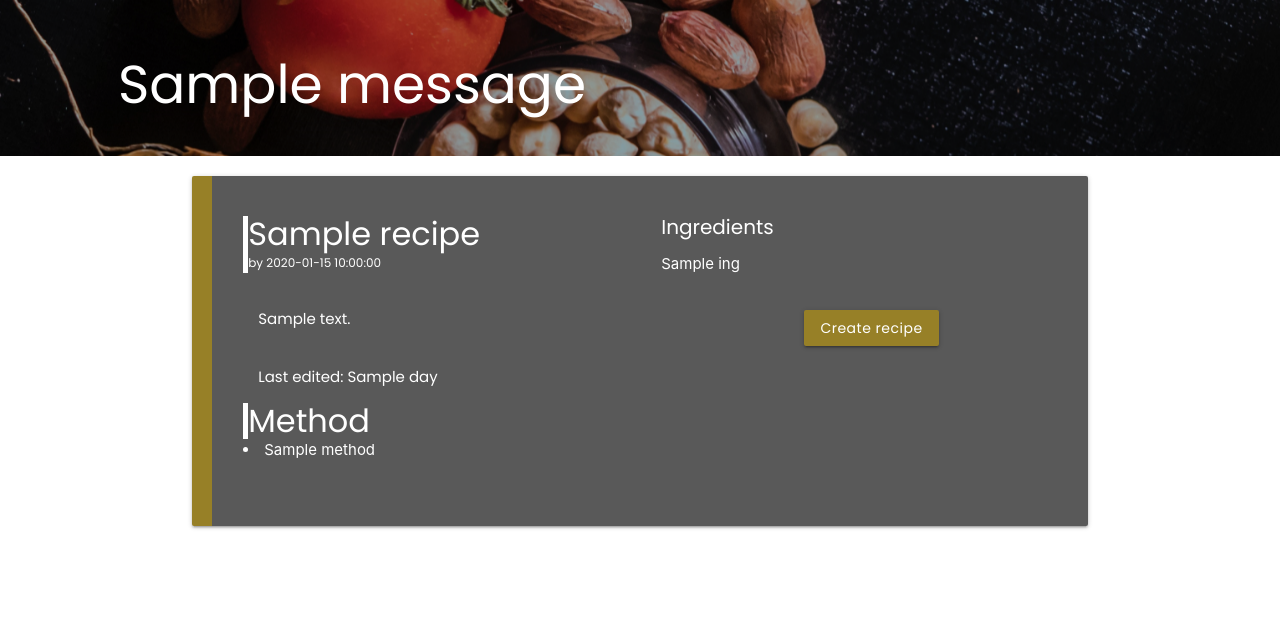
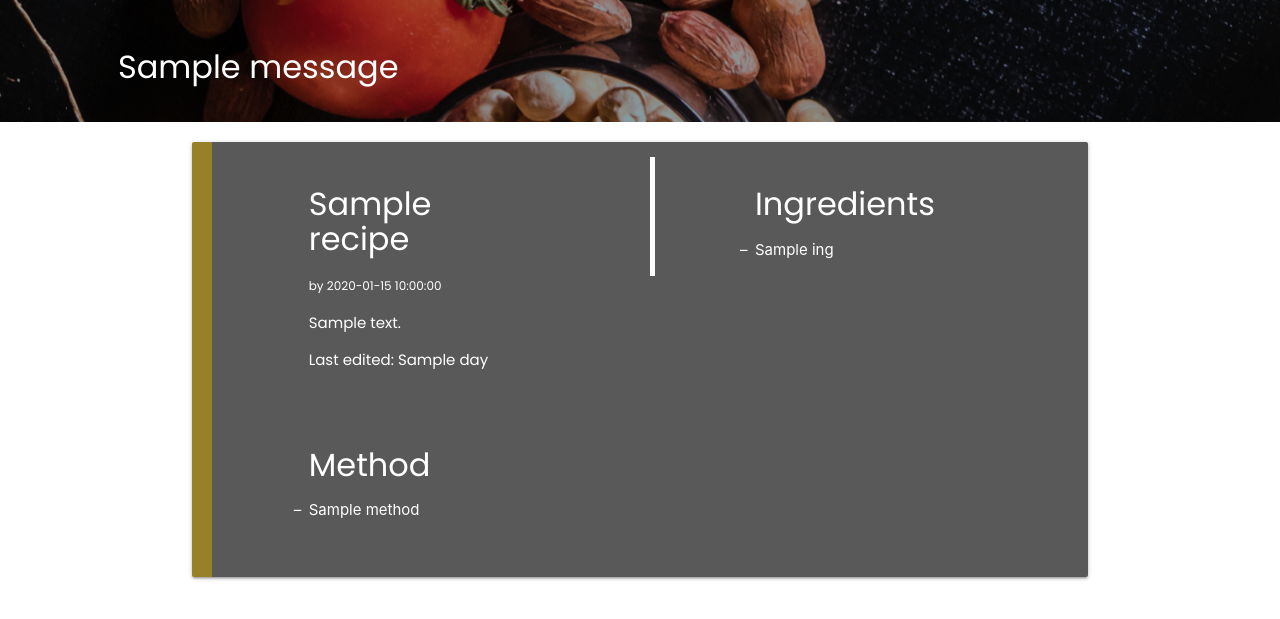
Before and after one commit to Code-Institute-Submissions/data-centric-dev-milestone, a Flask app: page /recipe/1 in a window 1280 px wide. Shown: the part 64-683 px from the top of the page. Run offline with Flask 2, Linux system fonts and the light colour scheme; one stand-in notice (Sample message) is shown; a database or web service that is not in the repository returns one stand-in record (values such as "Sample title"); some libraries are stand-ins or nearby versions; some web fonts are replaced.

Commit message:
styling recipe page

```diff
--- a/static/css/style.css
+++ b/static/css/style.css
@@ -24,7 +24,7 @@ strong {
 span.created_by, .created_day {
     font-size: 12px;
 }
-.login-card, .recipe-card {
+.login-card, .dedicated-recipe-card {
     background-color: #595959;
     border-left: 20px solid #978027;
     padding: 15px;
@@ -133,8 +133,21 @@ ul {
   padding-left: 1em;
 }
 
-ul.ingredients-list li:before {
+ul.ingredients-list li:before, ul.method-list li:before {
   content: "–";
   position: absolute;
   margin-left: -1em;
 }
+ul.method-list li {
+    padding-bottom: 25px;
+}
+.method {
+    margin-top: 75px;
+}
+
+@media (min-width:1200px) {
+.ingredients-box {
+    border-left: 5px solid white;
+    padding-left: 100px!important;
+}
+}
--- a/templates/add_recipe.html
+++ b/templates/add_recipe.html
@@ -3,7 +3,7 @@
 {% block banner_slim %}
 <div class="banner-slim row">
     <div class="banner-slim-text col offset-m1">
-        <h2 class="white-text">Create a new recipe!</h2>
+        <h3 class="white-text">Create a new recipe!</h3>
     </div>
 </div>
 {% endblock %}
--- a/templates/login.html
+++ b/templates/login.html
@@ -6,14 +6,14 @@
             {% for message in messages %}
                 <div class="banner-slim row">
                     <div class="banner-slim-text col offset-m1">
-                        <h2 class="white-text">{{ message }}</h2>
+                        <h3 class="white-text">{{ message }}</h3>
                     </div>
                 </div>
             {% endfor %}
         {% else %}
             <div class="banner-slim row">
                 <div class="banner-slim-text col offset-m1">
-                    <h2 class="white-text">Login to view and create your own recipes!</h2>
+                    <h3 class="white-text">Login to view and create your own recipes!</h3>
                 </div>
             </div>
         {% endif %}
--- a/templates/recipe.html
+++ b/templates/recipe.html
@@ -6,14 +6,14 @@
 {% for message in messages %}
 <div class="banner-slim row">
     <div class="banner-slim-text col offset-m1">
-        <h2 class="white-text">{{ message }}</h2>
+        <h3 class="white-text">{{ message }}</h3>
     </div>
 </div>
 {% endfor %}
 {% else %}
 <div class="banner-slim row">
     <div class="banner-slim-text col offset-m1">
-        <h2 class="white-text">{{ recipes.name }}</h2>
+        <h3 class="white-text">{{ recipes.name }}</h3>
     </div>
 </div>
 {% endif %}
@@ -23,33 +23,35 @@
 {% block content %}
 
 <div class="row">
-    <div class="card recipe-card">
-        <div class="col s12 m5 align-left ">
+    <div class="card dedicated-recipe-card">
+        <div class="col s12 l3 offset-l1 m10 align-left ">
             <div class="white-border">
                 <h3 class="white-text">{{ recipes.name }}</h3>
                 <span class="created_by white-text">by {{ recipes.created_by }}</span>
             </div>
             <p class="white-text"> {% for desc in recipes.description %}{{ desc }} {% endfor %}</p>
             <p class="created_by white-text">Last edited: {{ recipes.day }}</p>
-            <div class="white-border">
+            <div class="white-border method">
                 <h3 class="white-text">Method</h3>
             </div>
+            <!-- if() Removes unwanted added li components -->
+            <ul class="method-list">
             {% for instruction in recipes.method %}
-            <!-- Removes unwanted added li components -->
-                {% if instruction == " " %}
+                {% if instruction == " " or instruction == "\n"  %}
                 {% else %}
                 <li class="white-text left-align">{{ instruction }}</li>
                 {% endif %}
             {% endfor %}
+            </ul>
+
             </div>
-        <div class="col m6 offset-m1 center-align s12 ">
-            <h4 class="white-text left-align">Ingredients</h4>
-            <ul>
+        <div class="ingredients-box col l5 m10 offset-l2 center-align s12 ">
+            <h3 class="white-text left-align">Ingredients</h3>
+            <ul class="ingredients-list">
                 {% for item in recipes.ingredients %}
                     <li class="white-text left-align">{{ item }}</li>
                 {% endfor %}
             </ul>
-            <a href="{{ url_for('add_recipe') }}" class="btn">Create recipe</a>
         </div>
         <div style="clear:both"></div>
     </div>
--- a/templates/register.html
+++ b/templates/register.html
@@ -6,14 +6,14 @@
             {% for message in messages %}
                 <div class="banner-slim row">
                     <div class="banner-slim-text col offset-m1">
-                        <h2 class="white-text">{{ message }}</h2>
+                        <h3 class="white-text">{{ message }}</h3>
                     </div>
                 </div>
             {% endfor %}
         {% else %}
             <div class="banner-slim row">
                 <div class="banner-slim-text col offset-m1">
-                    <h2 class="white-text">Browse your recipes!</h2>
+                    <h3 class="white-text">Create an account</h3>
                 </div>
             </div>
         {% endif %}
```
